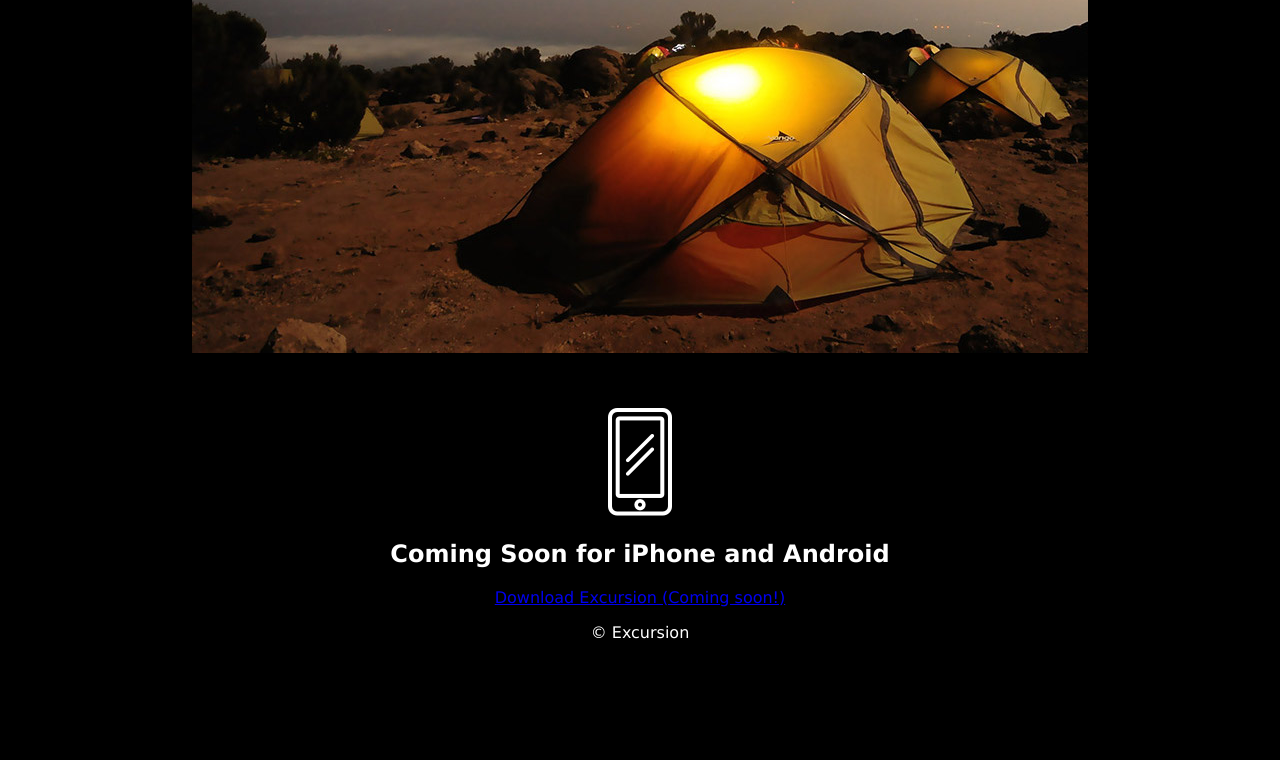
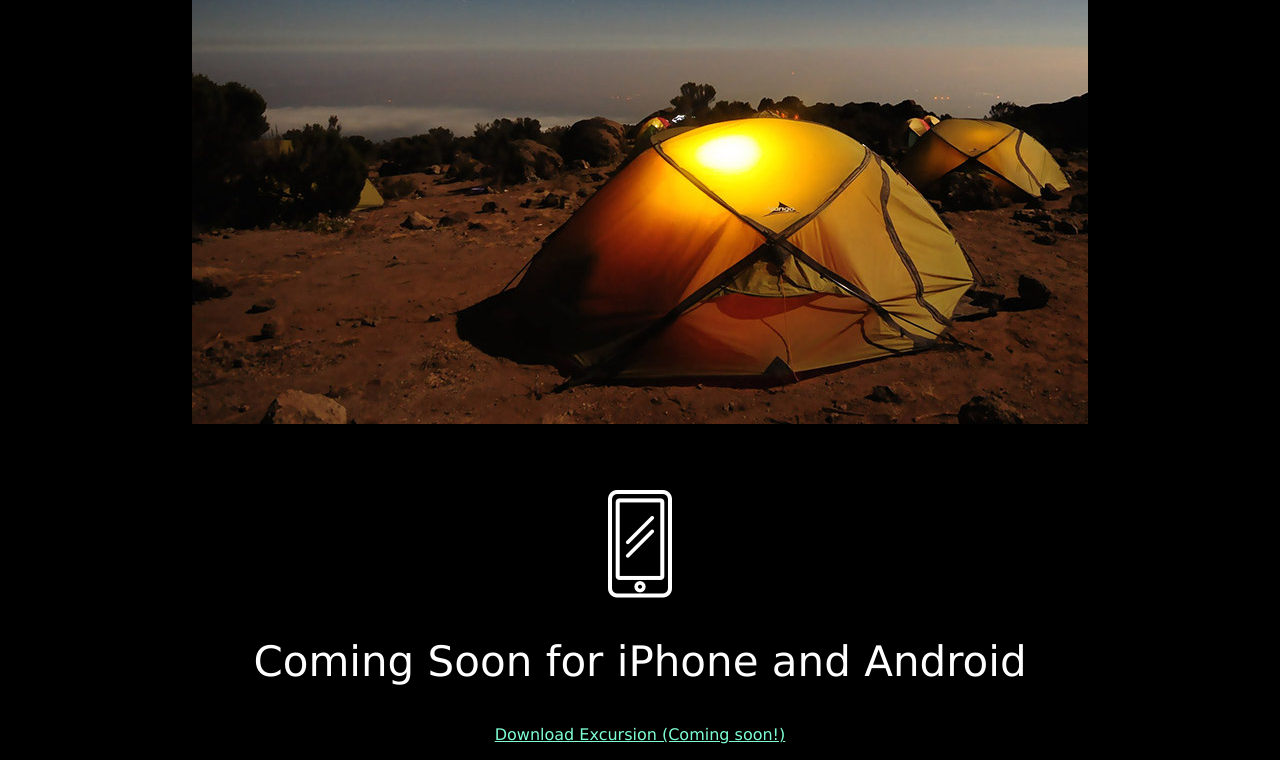
Before and after one commit to BenceUjlaki/excursion, a plain HTML site: page index.html in a window 1280 px wide. Shown: the part 547-1307 px from the top of the page. Before the commit the page ends 1205 px from the top, so only its background shows below. Drawn offline with Linux system fonts and the light colour scheme.

Commit message:
Add final CSS and HTML modifications

```diff
--- a/index.html
+++ b/index.html
@@ -20,7 +20,7 @@
     <!-- Second section: devices -->
     <p><img src="resources/images/phone.png" alt="Phone"></p>
     <h2>Coming Soon for iPhone and Android</h2>
-    <p><a href="#">Download Excursion (Coming soon!)</a></p>
+    <p><a class="cta" href="#">Download Excursion (Coming soon!)</a></p>
 
     <!-- Footer section: copyright -->
     <div class="footer">
--- a/resources/css/style.css
+++ b/resources/css/style.css
@@ -4,3 +4,23 @@ body {
   background-color: black;
   color: white;
 }
+
+.cta {
+  color: Aquamarine;
+  font-size: 16px;
+}
+
+h2 {
+  font-weight: 300;
+  font-size: 42px;
+}
+
+p {
+  font-size: 21px;
+  color: gray;
+}
+
+.footer {
+  text-align: right;
+  color: grey;
+}
```
